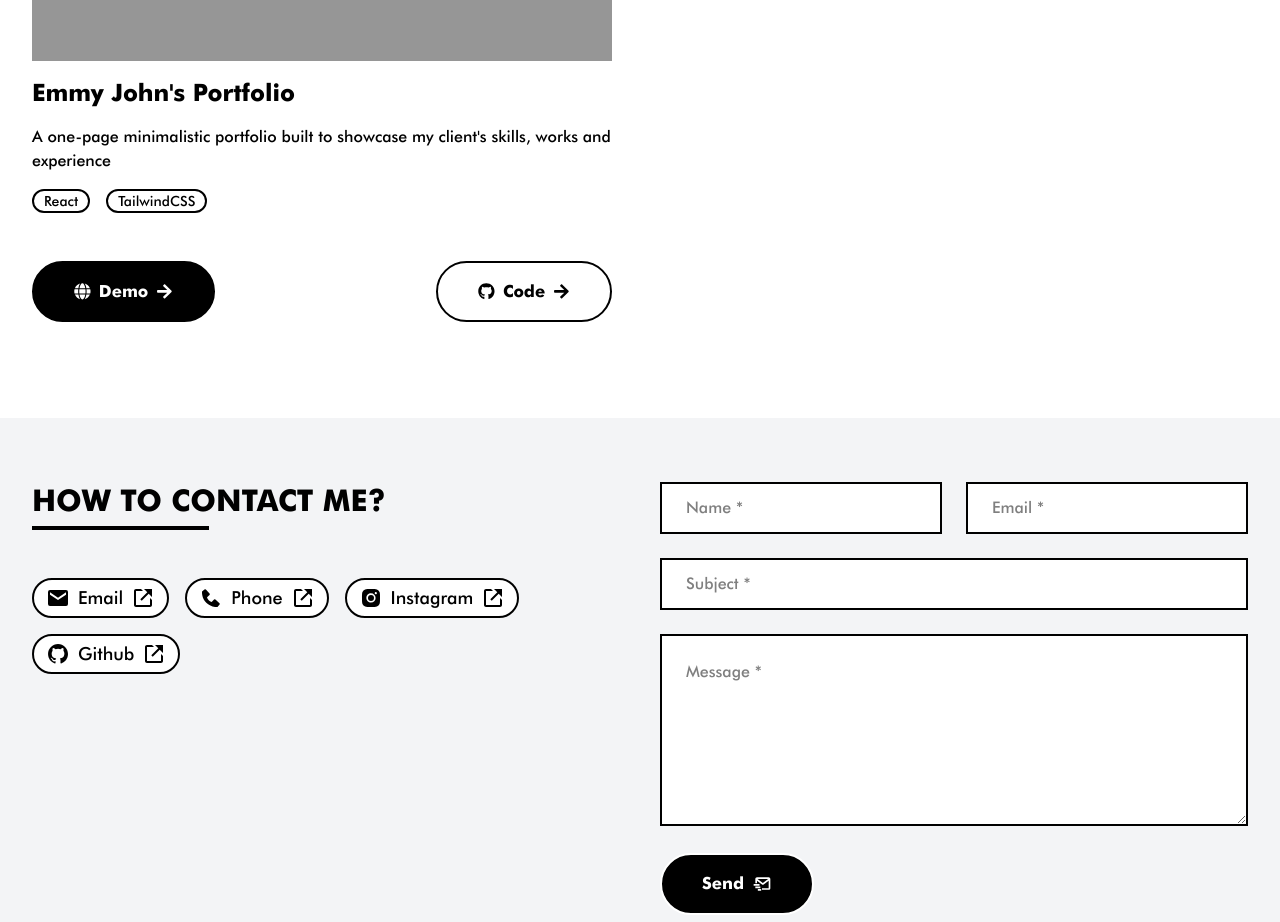
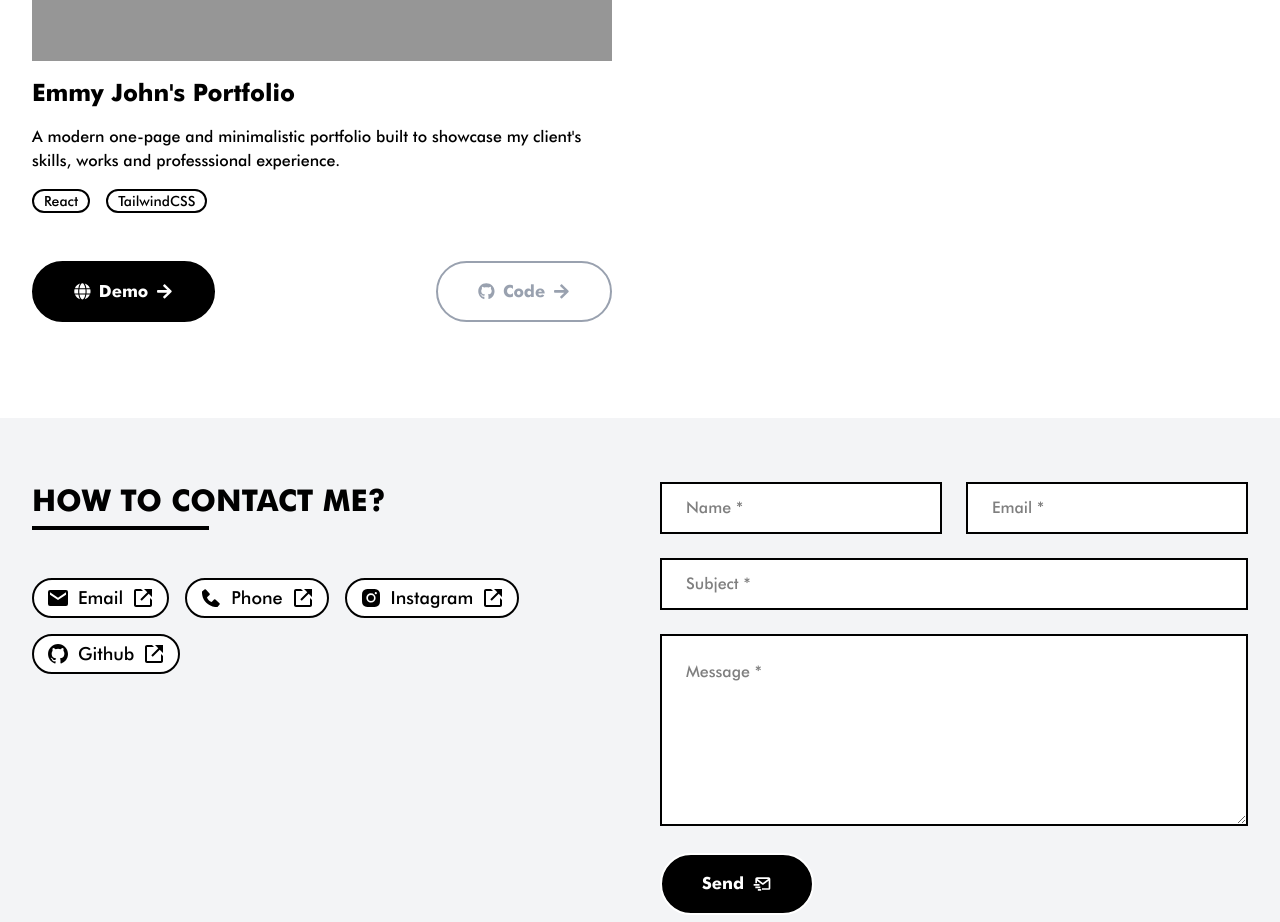
Before and after one commit to deauthor1234/portfolio, a React (Vite) app: page / in a window 1280 px wide. Shown: the part 3180-4102 px from the top of the page. Built offline with nearby package versions, Linux system fonts and the light colour scheme; grey boxes are pictures that could not be loaded.

Commit message:
Initial commit

```diff
--- a/src/components/Btn.jsx
+++ b/src/components/Btn.jsx
@@ -1,14 +1,14 @@
 import { FaArrowRight } from "react-icons/fa"
 import { Link } from "react-scroll";
 
-const Btn = ({ dark, content, href, icon, to }) => {
+const Btn = ({ dark, content, href, icon, to, style }) => {
     const btnClass = "px-10 py-4 max-[426px]:px-7 max-[426px]:py-3 max-[365px]:px-5 text-[1.05rem] font-bold rounded-full border-2 border-black flex items-center gap-2 cursor-pointer duration-200 group w-fit";
 
     return (
         <Link onClick={() => href && window.open(href)} to={to} smooth={true} target="_blank" rel="noopener noreferrer" className={
             dark
-            ? `bg-black hover:bg-white text-white hover:text-black ${btnClass}`
-            : `bg-white hover:bg-black text-black hover:text-white ${btnClass}`
+            ? `bg-black hover:bg-white text-white hover:text-black ${btnClass} ${style}`
+            : `bg-white hover:bg-black text-black hover:text-white ${btnClass} ${style}`
         }>
             {icon} {content} <FaArrowRight className="group-hover:translate-x-2 duration-200" />
         </Link>
--- a/src/components/Work.jsx
+++ b/src/components/Work.jsx
@@ -1,6 +1,6 @@
 import { FaExternalLinkAlt, FaGithub, FaGlobe } from "react-icons/fa"
 import Btn from "./Btn"
-const Work = ({ demoHref, des, img, desOnly, repoHref, tags, title }) => {
+const Work = ({ demoHref, des, img, desOnly, repoHref, tags, title, style }) => {
     return (
         <div className="project" data-aos="fade-up">
             <div className="image">
@@ -18,7 +18,7 @@ const Work = ({ demoHref, des, img, desOnly, repoHref, tags, title }) => {
             </div>
             <div className="btns">
                 <Btn content={"Demo"} icon={<FaGlobe />} href={demoHref} dark />
-                <Btn content={"Code"} icon={<FaGithub />} href={repoHref} />
+                <Btn content={"Code"} icon={<FaGithub />} href={repoHref} style={style} />
             </div>
         </div>
     )
--- a/src/components/WorksSection.jsx
+++ b/src/components/WorksSection.jsx
@@ -68,7 +68,8 @@ const WorksSection = () => {
                         tags={["React", "TailwindCSS"]}
                         demoHref="https://emmy-john.netlify.app"
                         desOnly={true}
-                        des="A one-page minimalistic portfolio built to showcase my client's skills, works and experience" />
+                        style="pointer-events-none border-gray-400 text-gray-400"
+                        des="A modern one-page and minimalistic portfolio built to showcase my client's skills, works and professsional experience." />
                     </>}
                 </div>
             </div>
```
Also changed, not shown: 1 other file (tests, documents, lock files or other folders).
